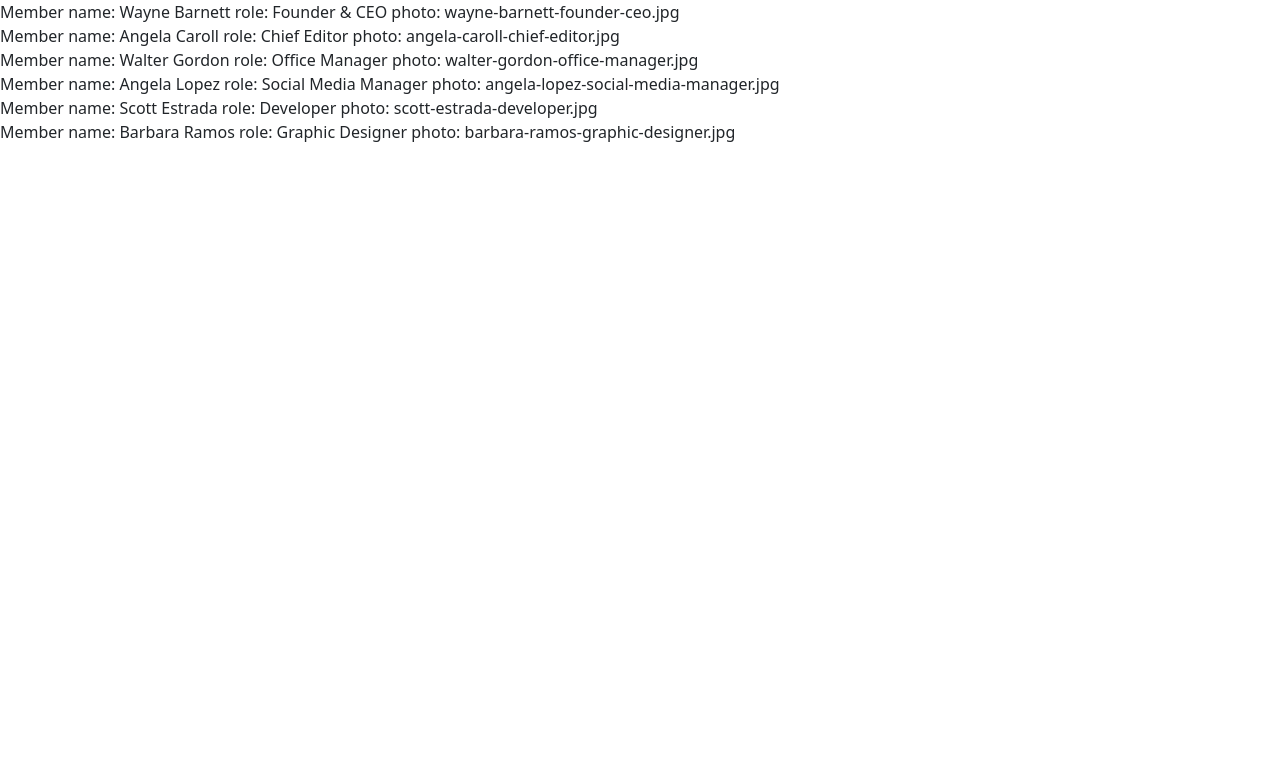
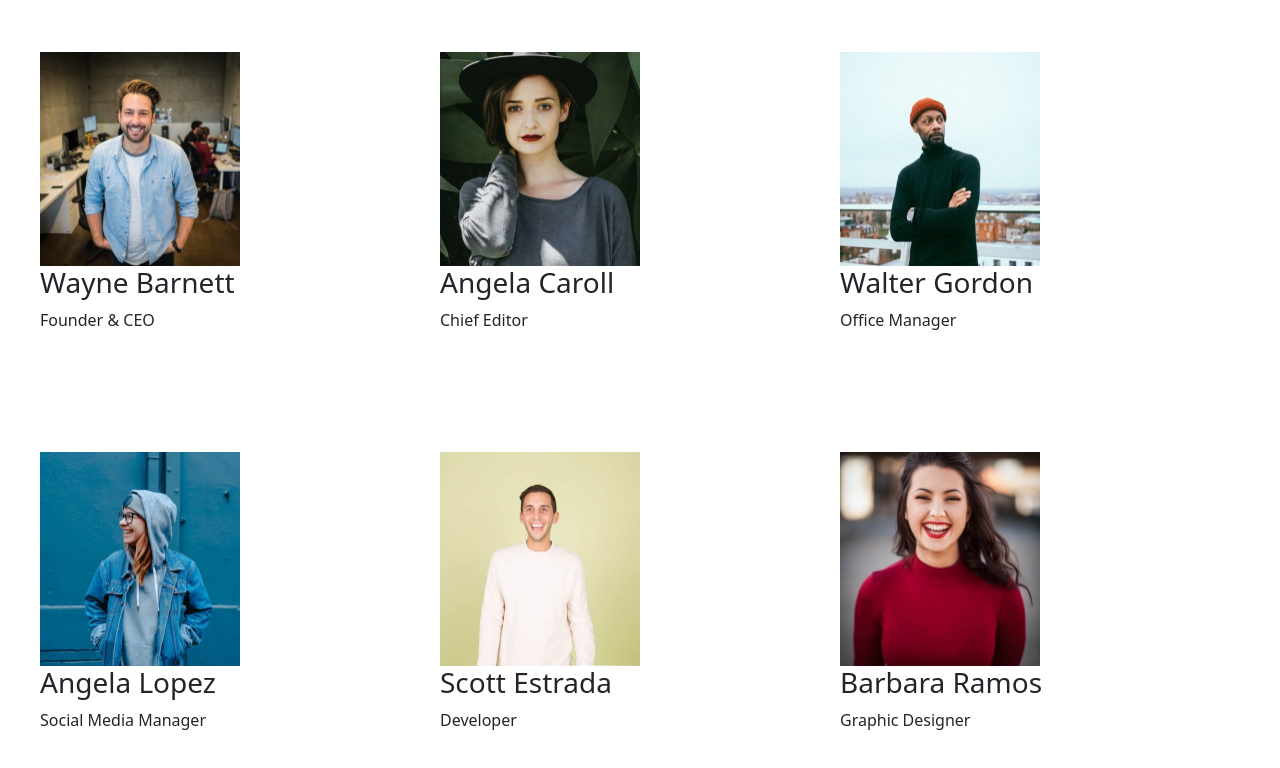
Before and after one commit to NicolaSoggiu/js-our-team, a plain HTML site: page index.html in a window 1280 px wide. Drawn offline with nearby package versions, Linux system fonts and the light colour scheme.

Commit message:
change string "photo" with photos

```diff
--- a/assets/style.css
+++ b/assets/style.css
@@ -0,0 +1,10 @@
+.teams {
+    width: 100vw;
+    height: 100vh;
+}
+
+.teams img {
+    object-fit: cover;
+    object-position: center;
+    width: 50%;
+}
--- a/index.html
+++ b/index.html
@@ -16,6 +16,9 @@
     <link rel="stylesheet" href="assets/style.css" />
   </head>
   <body>
-    <div id="teams"></div>
+    <div
+      id="teams"
+      class="teams d-flex flex-wrap justify-content-center align-items-center"
+    ></div>
   </body>
 </html>
--- a/js/functions.js
+++ b/js/functions.js
@@ -1,7 +1,12 @@
-function printTeam(arrTeam, eleContainer) {
-  eleContainer.innerHTML = "";
-  for (let i = 0; i < arrTeam.length; i++) {
-    let objTeam = arrTeam[i];
-    eleContainer.innerHTML += `<div> Member name: ${objTeam.name} role: ${objTeam.position} photo: ${objTeam.photo}</div>`;
-  }
+// FUNCTIONS
+function printTeam(arrTeam, teams) {
+  let html = "";
+  arrTeam.forEach((el) => {
+    html += `<div class="team-member">
+          <img src="../img/${el.photo}">
+          <h3>${el.name}</h3>
+          <p>${el.position}</p>
+        </div>`;
+  });
+  teams.innerHTML = html;
 }
```
